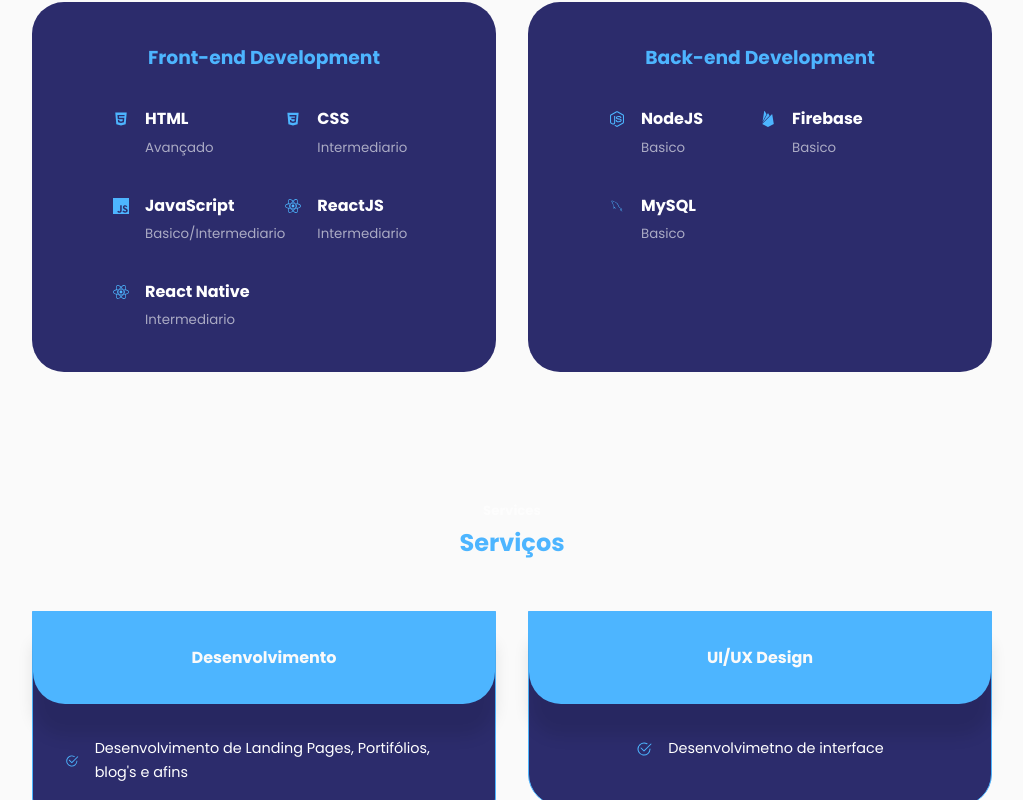
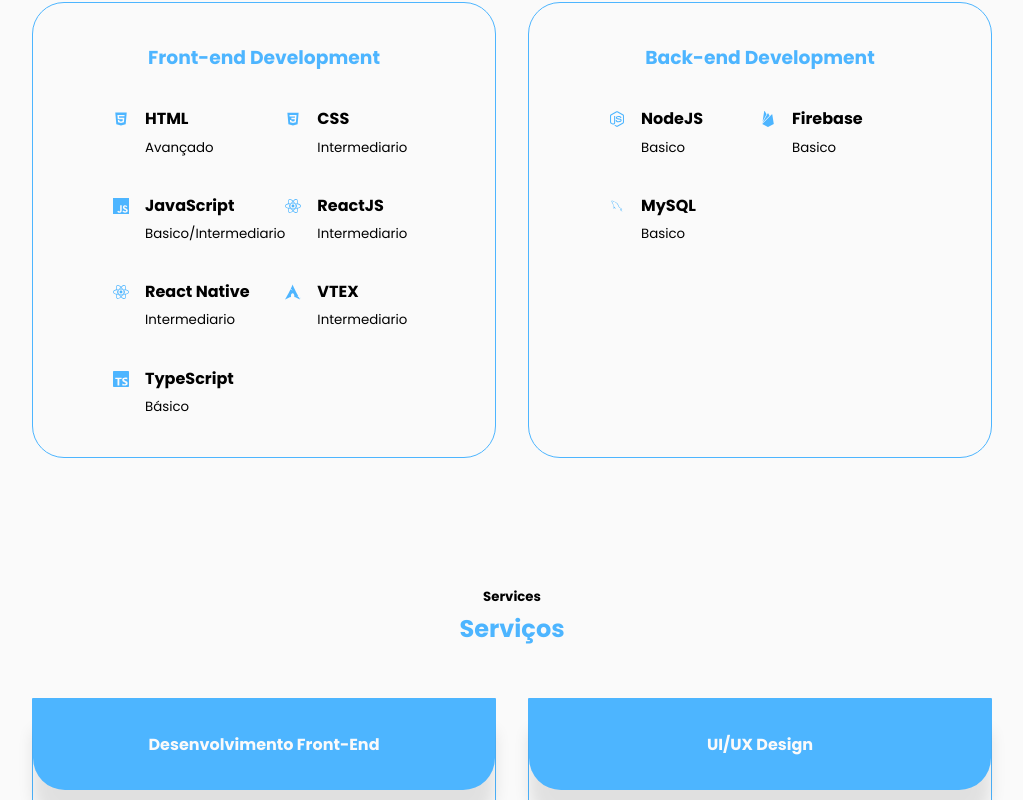
Before and after one commit to NiloMarcos/Portifolio-ReactJS, a React (Create React App) app: page / in a window 1280 px wide. Shown: the part 1700-2500 px from the top of the page, without its empty margins (128-1151 px from the left). Built offline with nearby package versions, Linux system fonts and the light colour scheme.

Commit message:
ajustes de colores nos components

```diff
--- a/public/index.html
+++ b/public/index.html
@@ -4,7 +4,7 @@
   <meta charset="UTF-8">
   <meta http-equiv="X-UA-Compatible" content="IE=edge">
   <meta name="viewport" content="width=device-width, initial-scale=1.0">
-  <title>Portifolio | Dev Front-en Jr.</title>
+  <title>Portifolio | Dev Front-end Jr.</title>
 </head>
 <body>
   <div id="root"></div>
--- a/src/components/Contact/contact.css
+++ b/src/components/Contact/contact.css
@@ -1,3 +1,7 @@
+#contact h5 {
+  color: var(--color-black);
+}
+
 .contact-container {
   width: 58%;
   display: grid;
@@ -12,12 +16,20 @@
 }
 
 .contact-option {
-  background: var(--color-bg-variant);
+  background: transparent;
   padding: 1.2rem;
   border-radius: 1.2rem;
   text-align: center;
-  border: 1px solid transparent;
+  border: 1px solid var(--color-primary-variant);
   transition: var(--transition);
+}
+
+.contact-option svg {
+  color: var(--color-black);
+}
+
+.contact-option h4 {
+  color: var(--color-black);
 }
 
 .contact-option:hover {
@@ -36,6 +48,17 @@
   font-size: 0.8rem;
 }
 
+.btn-submit-form {
+  max-width: 120px;
+  width: 100%;
+  font-size: 14px;
+  background-color: var(--color-primary);
+  height: 45px;
+  padding: 0 1rem;
+  border-radius: 10px;
+  cursor: pointer;
+  color: #fff;
+}
 
 /*========================= Form ========================= */
 form {
@@ -46,12 +69,12 @@
 
 input, textarea {
   width: 100%;
-  padding: 1.5rem;
+  padding: 1rem;
   border-radius: 0.5rem;
   background-color: transparent;
   border: 2px solid var(--color-primary-variant);
   resize: none;
-  color: var(--color-white);
+  color: var(--color-black);
 }
 
 /*  ------------------------------ Media Queries = Medium Devices ----------------------------------  */
--- a/src/components/Contact/index.jsx
+++ b/src/components/Contact/index.jsx
@@ -42,7 +42,7 @@
             <BsWhatsapp className="contact-option-img" />
             <h4>WhatsApp</h4>
             <h5>(11) 95230-9205</h5>
-            <a href="https://api.whatsapp.com/send?phone=11952309205" target="_blank">Envie um email</a>
+            <a href="https://api.whatsapp.com/send?phone=11952309205" target="_blank">Entre em contato pelo WhatsApp</a>
           </article>
 
           <article className="contact-option">
@@ -56,7 +56,7 @@
           <input type="text" name="name" placeholder="Nome Completo" required />
           <input type="email" name="email" placeholder="Email" required />
           <textarea name="message" rows="7" placeholder="Descreva seu problema!" required></textarea>
-          <button type="submit" className="btn btn-primary">Enviar Mensagem</button>
+          <button type="submit" className="btn-submit-form">Enviar</button>
         </form>
       </div>
     </section>
--- a/src/components/Experience/experience.css
+++ b/src/components/Experience/experience.css
@@ -1,3 +1,7 @@
+#experience h5 {
+  color: #000;
+}
+
 .experience-container {
   display: grid;
   grid-template-columns: 1fr 1fr;
@@ -5,10 +9,10 @@
 }
 
 .experience-container > div {
-  background: var(--color-bg-variant);
+  background: transparent;
   padding: 2.4rem 5rem;
   border-radius: 2rem;
-  border: 1px solid transparent;
+  border: 1px solid var(--color-primary);
   transition: var(--transition);
 }
 
@@ -40,6 +44,10 @@
   color: var(--color-primary);
 }
 
+.titleTech {
+  color: #000;
+}
+
 @media screen and (max-width: 1024px) {
   .experience-container {
     grid-template-columns: 1fr;
--- a/src/components/Experience/index.jsx
+++ b/src/components/Experience/index.jsx
@@ -2,7 +2,7 @@
 
 import './experience.css';
 
-import { BsPatchCheckFill } from 'react-icons/bs';
+import { SiArchlinux, SiTypescript } from 'react-icons/si';
 import { AiFillHtml5 } from 'react-icons/ai';
 import { DiCss3 } from 'react-icons/di';
 import { DiMysql } from 'react-icons/di';
@@ -24,36 +24,50 @@
             <article className="experience-details">
               <AiFillHtml5 className="experience-details-icon"/>
               <div>
-                <h4>HTML</h4>
+                <h4 className='titleTech'>HTML</h4>
                 <small className="text-light">Avançado</small>
               </div>
             </article>
             <article className="experience-details">
               <DiCss3 className="experience-details-icon" />
               <div>
-                <h4>CSS</h4>
+                <h4 className='titleTech'>CSS</h4>
                 <small className="text-light">Intermediario</small>
               </div>
             </article>
             <article className="experience-details">
               <SiJavascript className="experience-details-icon" />
               <div>
-                <h4>JavaScript</h4>
+                <h4 className='titleTech'>JavaScript</h4>
                 <small className="text-light">Basico/Intermediario</small>
               </div>
             </article>
             <article className="experience-details">
               <FaReact className="experience-details-icon" />
               <div>
-                <h4>ReactJS</h4>
+                <h4 className='titleTech'>ReactJS</h4>
                 <small className="text-light">Intermediario</small>
               </div>
             </article>
             <article className="experience-details">
               <FaReact className="experience-details-icon" />
               <div>
-                <h4>React Native</h4>
+                <h4 className='titleTech'>React Native</h4>
                 <small className="text-light">Intermediario</small>
+              </div>
+            </article>
+            <article className="experience-details">
+              <SiArchlinux className="experience-details-icon" />
+              <div>
+                <h4 className='titleTech'>VTEX</h4>
+                <small className="text-light">Intermediario</small>
+              </div>
+            </article>
+            <article className="experience-details">
+              <SiTypescript className="experience-details-icon" />
+              <div>
+                <h4 className='titleTech'>TypeScript</h4>
+                <small className="text-light">Básico</small>
               </div>
             </article>
           </div>
@@ -65,21 +79,21 @@
             <article className="experience-details">
               <FaNodeJs className="experience-details-icon" />
               <div>
-                <h4>NodeJS</h4>
+                <h4 className='titleTech'>NodeJS</h4>
                 <small className="text-light">Basico</small>
               </div>
             </article>
             <article className="experience-details">
               <SiFirebase className="experience-details-icon" />
               <div>
-                <h4>Firebase</h4>
+                <h4 className='titleTech'>Firebase</h4>
                 <small className="text-light">Basico</small>
               </div>
             </article>
             <article className="experience-details">
               <DiMysql className="experience-details-icon" />
               <div>
-                <h4>MySQL</h4>
+                <h4 className='titleTech'>MySQL</h4>
                 <small className="text-light">Basico</small>
               </div>
             </article>
--- a/src/components/Footer/footer.css
+++ b/src/components/Footer/footer.css
@@ -33,18 +33,12 @@
 }
 
 .footer-socials a {
-  background: var(--color-bg);
+  background: transparent;
   color: var(--color-white);
   padding: 0.8rem;
   border-radius: 0.7rem;
   display: flex;
-  border: 1px solid transparent;
-}
-
-.footer-socials a:hover {
-  background: transparent;
-  color: var(--color-bg);
-  border-color: var(--color-bg);
+  border: 1px solid #fff;
 }
 
 .footer-copyright {
--- a/src/components/Portifolio/index.jsx
+++ b/src/components/Portifolio/index.jsx
@@ -8,7 +8,7 @@
   return(
     <section id="portifolio" className="container-wrapper">
       <h5>Projects</h5>
-      <h2>Portifólio</h2>
+      <h2>Projetos</h2>
 
       <div className="container portifolio-container">
         <article className="portifolio-item">
--- a/src/components/Portifolio/portifolio.css
+++ b/src/components/Portifolio/portifolio.css
@@ -1,3 +1,7 @@
+#portifolio h5 {
+  color: #000;
+}
+
 .portifolio-container {
   display: grid;
   grid-template-columns: repeat(3, 1fr);
@@ -5,11 +9,15 @@
 }
 
 .portifolio-item {
-  background: var(--color-bg-variant);
+  background: transparent;
   padding: 1.2rem;
   border-radius: 2rem;
-  border: 1px solid transparent;
+  border: 1px solid var(--color-primary-variant);
   transition: var(--transition)
+}
+
+.portifolio-item h3 {
+  color: #000;
 }
 
 .portifolio-item:hover {
@@ -28,6 +36,7 @@
 
 .link-repos {
   margin-top: 1.5rem;
+  color: var(--color-primary-variant);
 }
 
 .coffe-link {
--- a/src/components/Services/index.jsx
+++ b/src/components/Services/index.jsx
@@ -13,7 +13,7 @@
       <div className="container services-container">
         <article className="service">
           <div className="service-head">
-            <h3>Desenvolvimento</h3>
+            <h3>Desenvolvimento Front-End</h3>
           </div>
 
           <ul className="service-list">
@@ -35,7 +35,7 @@
           <ul className="service-list">
             <li>
               <BsCheck2Circle className="service-list-icon"/>
-              <p>Desenvolvimetno de interface</p>
+              <p>Desenvolvimento de interfaces</p>
             </li>
           </ul>
         </article>
--- a/src/components/Services/services.css
+++ b/src/components/Services/services.css
@@ -1,3 +1,7 @@
+#services h5 {
+  color: #000;
+}
+
 .services-container {
   display: grid;
   grid-template-columns: repeat(2, 1fr);
@@ -5,17 +9,12 @@
 }
 
 .service {
-  background: var(--color-bg-variant);
+  background: transparent;
+  color: #000;
   border-radius: 0 0 2rem 2rem;
   border: 1px solid var(--color-primary);
   height: fit-content;
   transition: var(--transition);
-}
-
-.service:hover {
-  background: transparent;
-  border-color: var(--color-primary-variant);
-  cursor: default;
 }
 
 .service-head {
--- a/src/index.css
+++ b/src/index.css
@@ -13,6 +13,7 @@
 :root {
   /* --color-bg: #1f1f38; */
   --color-bg: #fafafa;
+  --color-black: #000;
   --color-bg-variant: #2c2c6c;
   --color-primary: #4db5ff;
   --color-primary-variant: rgba(77, 181, 255, 0.4);
@@ -70,7 +71,7 @@
 }
 
 .text-light {
-  color: var(--color-light);
+  color: #000;
 }
 
 a {
@@ -79,7 +80,7 @@
 }
 
 a:hover {
-  color: var(--color-white);
+  /* color: var(--color-white); */
 }
 
 .btn {
```
